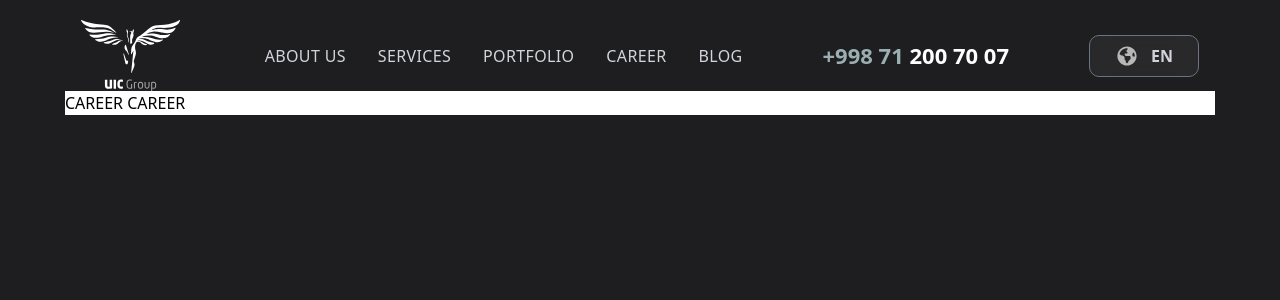
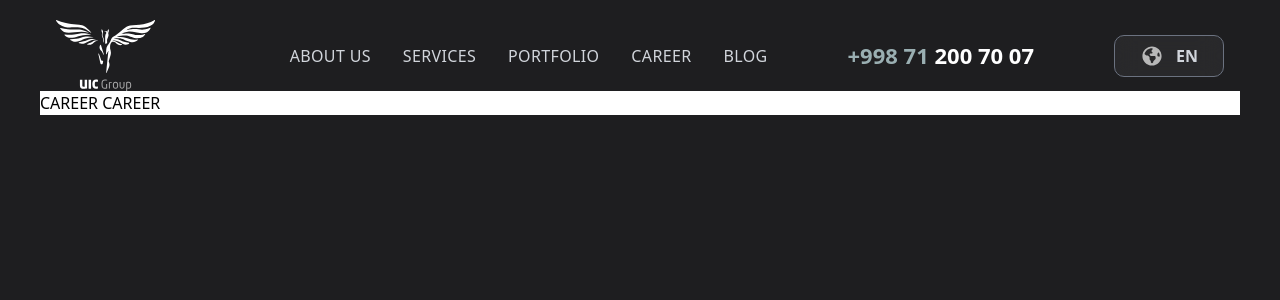
Before and after one commit to MuhammadiyevOzodbek/Uic, a React (Vite) app: page /vacancy in a window 1280 px wide. Shown: the top 300 px of the page. Built offline with nearby package versions, Linux system fonts and the light colour scheme.

Commit message:
uic beta

```diff
--- a/src/container/Layout/Navbar.jsx
+++ b/src/container/Layout/Navbar.jsx
@@ -8,7 +8,7 @@ function Navbar() {
 
   return (
     <nav className="w-full absolute top-0 left-0 z-50">
-      <div className="max-w-[1150px] mx-auto flex justify-between items-center pt-[20px] px-4">
+      <div className="max-w-[1200px] mx-auto flex justify-between items-center pt-[20px] px-4">
 
         <div className="flex items-center gap-2">
           <Link to={'/'}><img src={uicLogo} alt="UIC" className="w-[100px]" /></Link>
--- a/src/container/app/career/Career.jsx
+++ b/src/container/app/career/Career.jsx
@@ -1,7 +1,7 @@
 
 function Career () {
     return(
-        <div className="max-w-[1150px] m-[auto]">
+        <div className="max-w-[1200px] m-[auto] ">
             <div className="bg-white">
                 <h1 className="">CAREER <span>CAREER</span></h1>
             </div>
--- a/src/index.css
+++ b/src/index.css
@@ -8,7 +8,7 @@
     box-sizing: border-box;
 }
 #root{
-    max-width: 1150px;
+    max-width: 1200px;
     margin: auto;
 }
 body{
```
